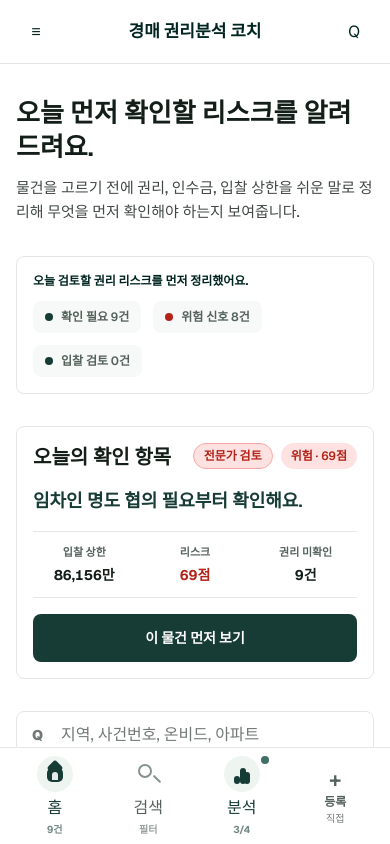
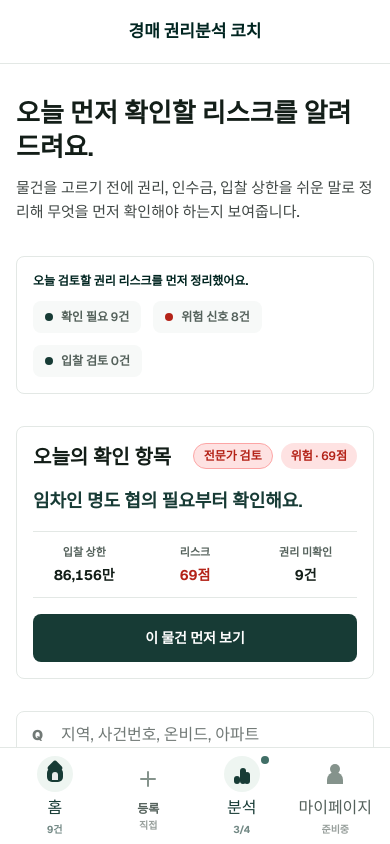
Before and after one commit to jinSsol/auction-risk-analyzer, a Next.js app: page / in a window 390 px wide. Shown: the top 844 px of the page. Built offline with nearby package versions, Linux system fonts and the light colour scheme.

Commit message:
Update mobile top and bottom navigation

```diff
--- a/app/page.tsx
+++ b/app/page.tsx
@@ -344,21 +344,7 @@ function MobileAppHome({
   return (
     <>
       <header className="fixed inset-x-0 top-0 z-40 flex h-16 items-center justify-center border-b border-[#E3E8E5] bg-white px-4">
-        <button
-          type="button"
-          aria-label="메뉴"
-          className="absolute left-4 flex h-10 w-10 items-center justify-center rounded-full text-xl font-bold text-[#002520] active:bg-[#F6F8F7]"
-        >
-          ≡
-        </button>
         <h1 className="text-[17px] font-bold text-[#002520]">경매 권리분석 코치</h1>
-        <button
-          type="button"
-          aria-label="검색"
-          className="absolute right-4 flex h-10 w-10 items-center justify-center rounded-full text-lg font-black text-[#002520] active:bg-[#F6F8F7]"
-        >
-          Q
-        </button>
       </header>
 
       <main className="min-h-screen bg-white px-4 pb-32 pt-24">
@@ -1392,10 +1378,10 @@ function MobileBottomTabs({
         />
         <MobileTabButton
           active={false}
-          label="검색"
-          meta="필터"
-          icon="search"
-          onClick={() => onTabChange("browse")}
+          label="등록"
+          meta="직접"
+          icon="plus"
+          href="/properties/new"
         />
         <MobileTabButton
           active={activeTab === "compare"}
@@ -1405,14 +1391,13 @@ function MobileBottomTabs({
           icon="analytics"
           onClick={() => onTabChange("compare")}
         />
-        <Link
-          href="/properties/new"
-          className="flex flex-col items-center justify-center rounded-lg p-2 text-center text-xs font-semibold text-[#54615B] transition active:scale-95 active:bg-[#F6F8F7]"
-        >
-          <span className="text-[22px] leading-none">+</span>
-          <span className="mt-1">등록</span>
-          <span className="mt-0.5 text-[10px] font-medium text-[#717976]">직접</span>
-        </Link>
+        <MobileTabButton
+          active={false}
+          label="마이페이지"
+          meta="준비중"
+          icon="user"
+          onClick={() => onTabChange("browse")}
+        />
       </div>
     </nav>
   );
@@ -1423,40 +1408,58 @@ function MobileTabButton({
   label,
   meta,
   icon,
+  href,
   highlighted,
   onClick,
 }: {
   active: boolean;
   label: string;
   meta: string;
-  icon: "home" | "search" | "analytics";
+  icon: "home" | "plus" | "analytics" | "user";
+  href?: string;
   highlighted?: boolean;
-  onClick: () => void;
+  onClick?: () => void;
 }) {
-  return (
-    <button
-      type="button"
-      aria-pressed={active}
-      onClick={onClick}
-      className={`relative flex flex-col items-center justify-center rounded-lg p-2 text-center text-xs transition active:scale-95 active:bg-[#F6F8F7] ${
-        active
-          ? "font-bold text-[#173B35]"
-          : highlighted
-            ? "font-semibold text-[#173B35]"
-          : "font-semibold text-[#54615B]"
-      }`}
-    >
+  const className = `relative flex flex-col items-center justify-center rounded-lg p-2 text-center text-xs transition active:scale-95 active:bg-[#F6F8F7] ${
+    active
+      ? "font-bold text-[#173B35]"
+      : highlighted
+        ? "font-semibold text-[#173B35]"
+      : "font-semibold text-[#54615B]"
+  }`;
+
+  const content = (
+    <>
       {highlighted && !active ? (
         <span className="absolute right-5 top-2 h-2 w-2 rounded-full bg-[#416F67] ring-2 ring-white" />
       ) : null}
       <TabIcon type={icon} active={active || Boolean(highlighted)} />
       <span className="mt-1 block">{label}</span>
       <span className="mt-0.5 block text-[10px] font-bold opacity-60">{meta}</span>
+    </>
+  );
+
+  if (href) {
+    return (
+      <Link href={href} className={className}>
+        {content}
+      </Link>
+    );
+  }
+
+  return (
+    <button
+      type="button"
+      aria-pressed={active}
+      onClick={onClick}
+      className={className}
+    >
+      {content}
     </button>
   );
 }
 
-function TabIcon({ type, active }: { type: "home" | "search" | "analytics"; active: boolean }) {
+function TabIcon({ type, active }: { type: "home" | "plus" | "analytics" | "user"; active: boolean }) {
   const color = active ? "bg-[#173B35]" : "bg-[#85938C]";
   const shell = active ? "bg-[#EEF5F1]" : "bg-transparent";
 
@@ -1470,11 +1473,20 @@ function TabIcon({ type, active }: { type: "home" | "search" | "analytics"; acti
     );
   }
 
-  if (type === "search") {
+  if (type === "plus") {
     return (
       <span className={`relative flex h-9 w-9 items-center justify-center rounded-full ${shell}`} aria-hidden="true">
-        <span className={`absolute left-2 top-2 h-3.5 w-3.5 rounded-full border-2 ${active ? "border-[#173B35]" : "border-[#85938C]"}`} />
-        <span className={`absolute bottom-2 right-2 h-2.5 w-0.5 -rotate-45 rounded-full ${color}`} />
+        <span className={`absolute h-4 w-0.5 rounded-full ${color}`} />
+        <span className={`absolute h-0.5 w-4 rounded-full ${color}`} />
+      </span>
+    );
+  }
+
+  if (type === "user") {
+    return (
+      <span className={`relative flex h-9 w-9 items-center justify-center rounded-full ${shell}`} aria-hidden="true">
+        <span className={`absolute top-2 h-2.5 w-2.5 rounded-full ${color}`} />
+        <span className={`absolute bottom-2 h-3 w-4 rounded-t-full ${color}`} />
       </span>
     );
   }
```
Also changed, not shown: 1 other file (tests, documents, lock files or other folders).
